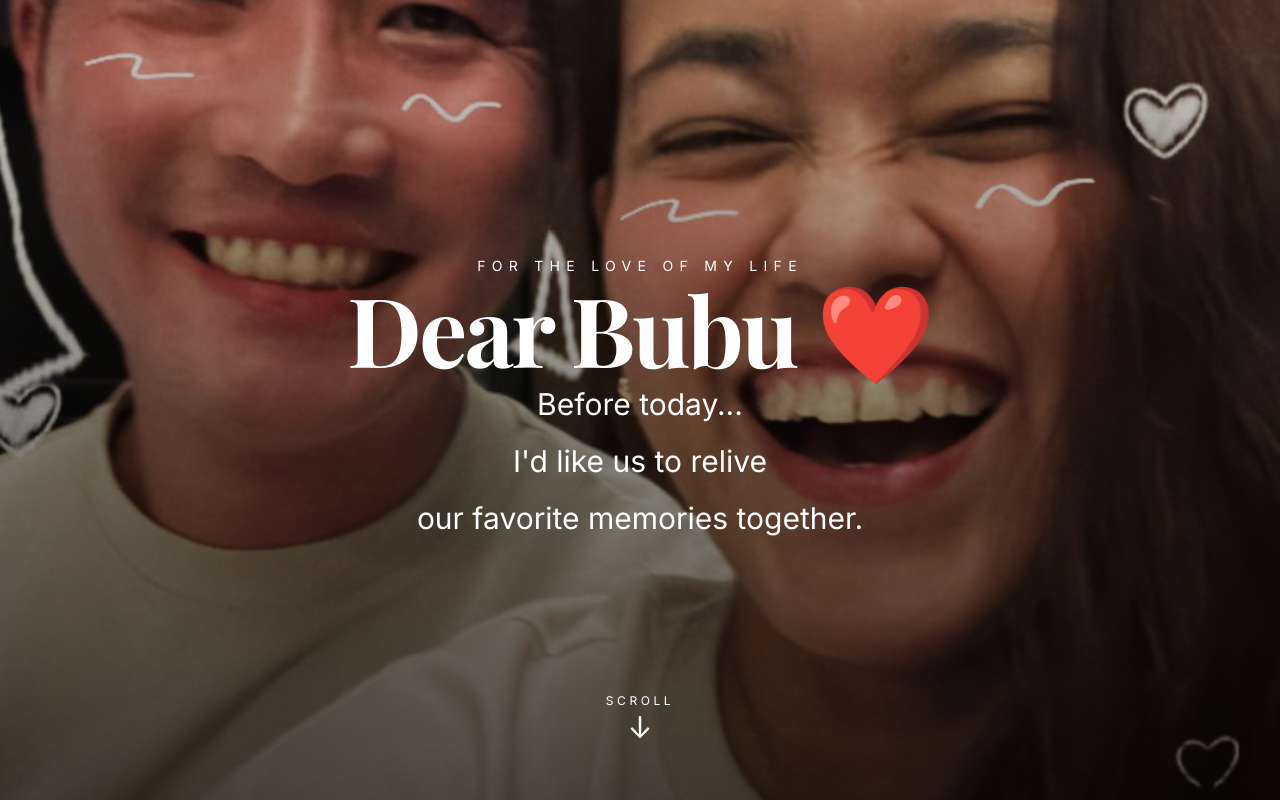
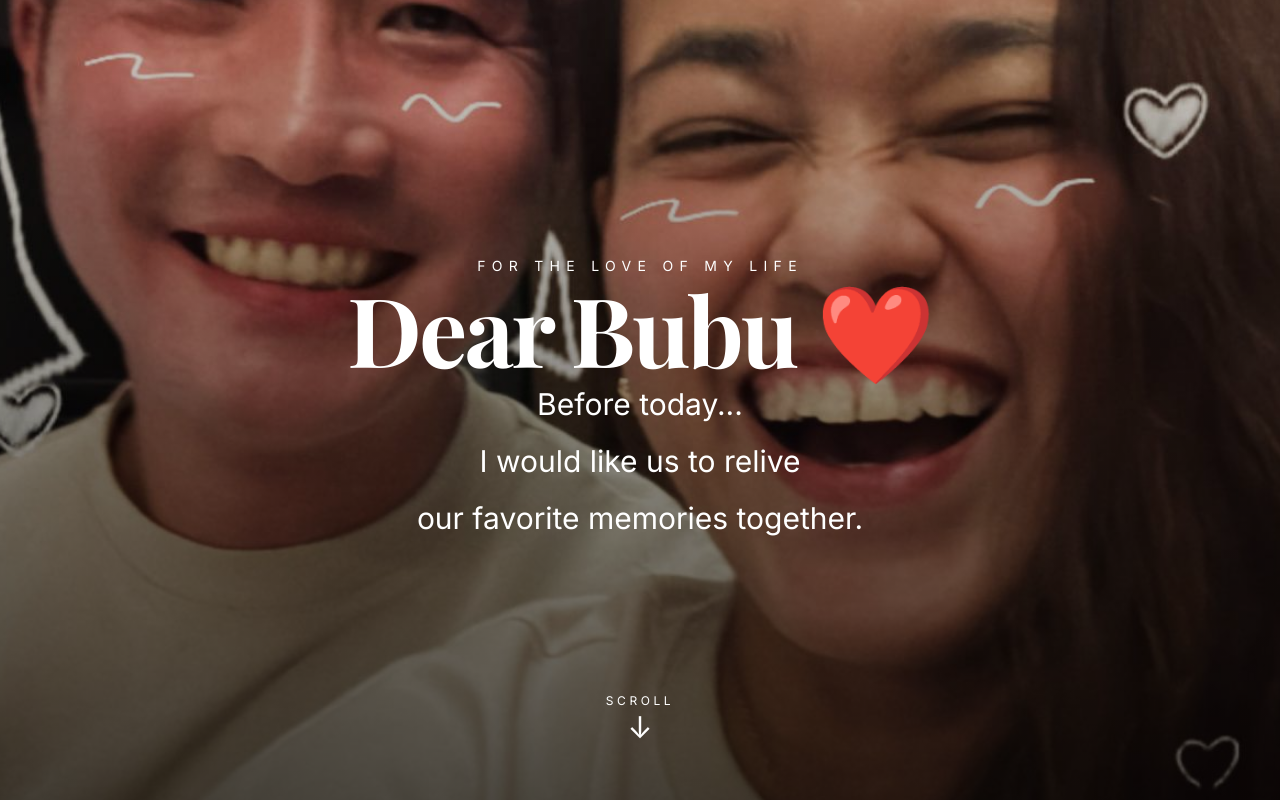
Before and after one commit to firstzbox/marrymewillyou, a Next.js app: page / in a window 1280 px wide. Shown: the top 800 px of the page. Built offline with nearby package versions, Linux system fonts and the light colour scheme; a web font is replaced by a local one.

Commit message:
Upgrade to Next.js 16

```diff
--- a/components/Hero.tsx
+++ b/components/Hero.tsx
@@ -29,7 +29,7 @@ export default function Hero() {
         <p className="text-xl md:text-3xl leading-relaxed max-w-2xl">
           Before today...
           <br />
-          I'd like us to relive
+          I would like us to relive
           <br />
           our favorite memories together.
         </p>
--- a/components/LoveLetter.tsx
+++ b/components/LoveLetter.tsx
@@ -57,7 +57,7 @@ export default function LoveLetter() {
               </p>
 
               <h3 className="text-4xl md:text-5xl font-bold text-pink-500">
-                Roland ❤️
+                Bibi ❤️
               </h3>
             </div>
 
--- a/next.config.ts
+++ b/next.config.ts
@@ -1,9 +1,5 @@
 import type { NextConfig } from "next";
 
-const nextConfig: NextConfig = {
-  eslint: {
-    ignoreDuringBuilds: true,
-  },
-};
+const nextConfig: NextConfig = {};
 
 export default nextConfig;
--- a/package.json
+++ b/package.json
@@ -5,8 +5,7 @@
   "scripts": {
     "dev": "next dev --turbopack",
     "build": "next build",
-    "start": "next start",
-    "lint": "next lint"
+    "start": "next start"
   },
   "dependencies": {
     "framer-motion": "^11.18.2",
@@ -19,8 +18,6 @@
     "@types/node": "^20",
     "@types/react": "^19",
     "@types/react-dom": "^19",
-    "eslint": "^9.39.4",
-    "eslint-config-next": "^15.3.5",
     "tailwindcss": "^4",
     "typescript": "^5"
   }
```
Also changed, not shown: 1 other file (tests, documents, lock files or other folders).
